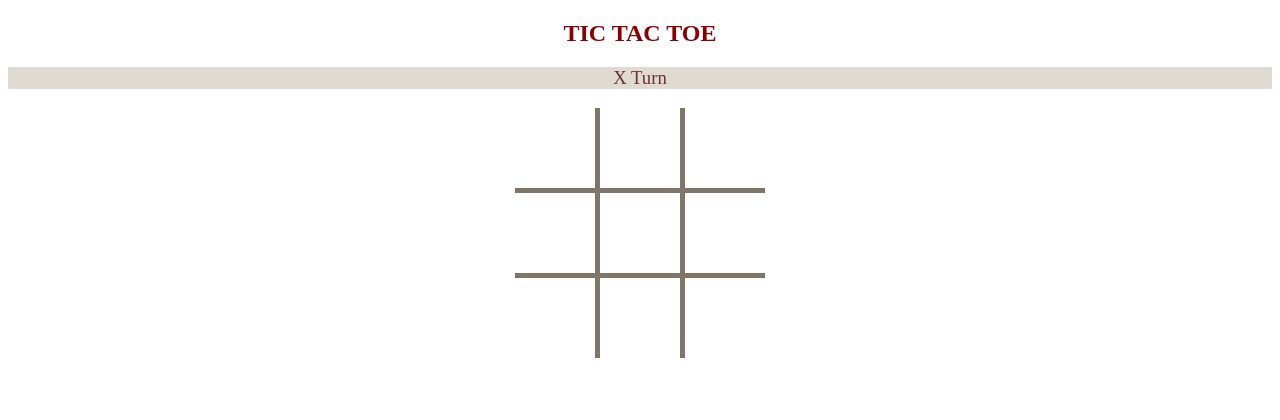
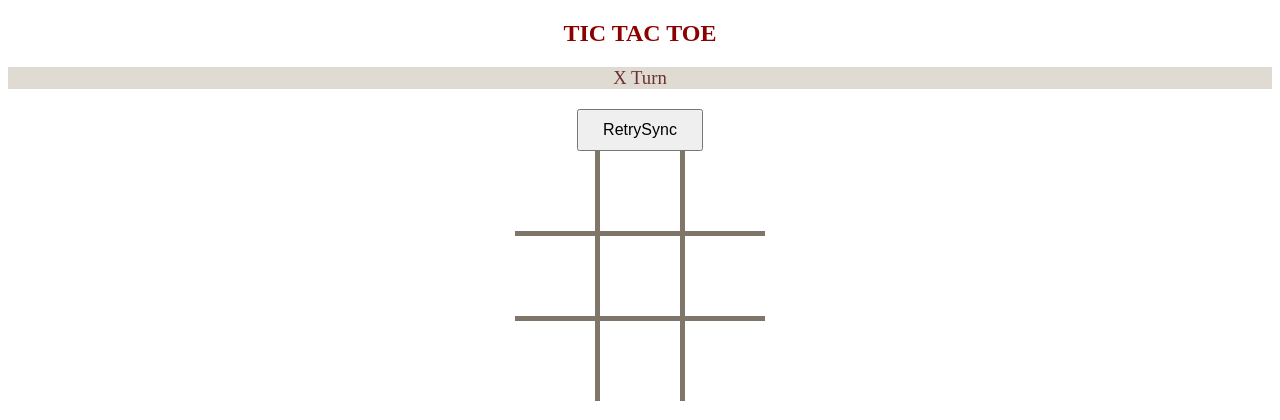
Before and after one commit to weifeimo/tic_tac_toe_Flask_ver, a Flask app: page / in a window 1280 px wide. Shown: the top 420 px of the page. Run offline with Flask 3, Linux system fonts and the light colour scheme.

Commit message:
sync-button style

```diff
--- a/static/script.js
+++ b/static/script.js
@@ -21,6 +21,7 @@ const syncButton = document.createElement("button");
 
 syncButton.type = "button";
 syncButton.textContent = "RetrySync";
+syncButton.classList.add("sync-button");
 syncButton.hidden = true;
 message.insertAdjacentElement("afterend", syncButton);
 
--- a/static/style.css
+++ b/static/style.css
@@ -55,3 +55,11 @@ h3.winner-message {
 #restart.hidden {
     display: none;
 }
+
+.sync-button {
+    display: block;
+    margin: 20px auto 0;
+    padding: 10px 24px;
+    font-size: 1rem;
+    cursor: pointer;
+}
```
